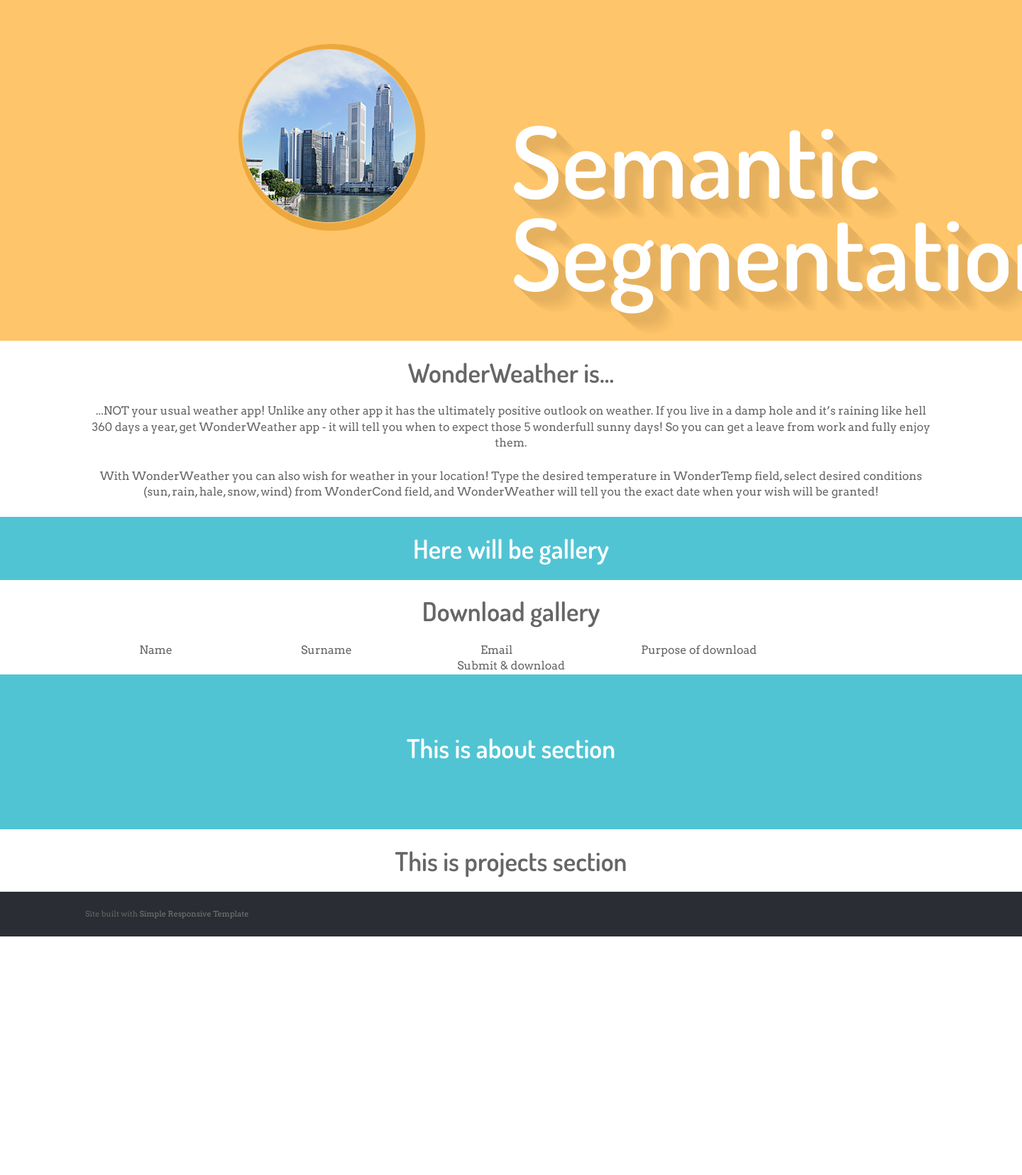
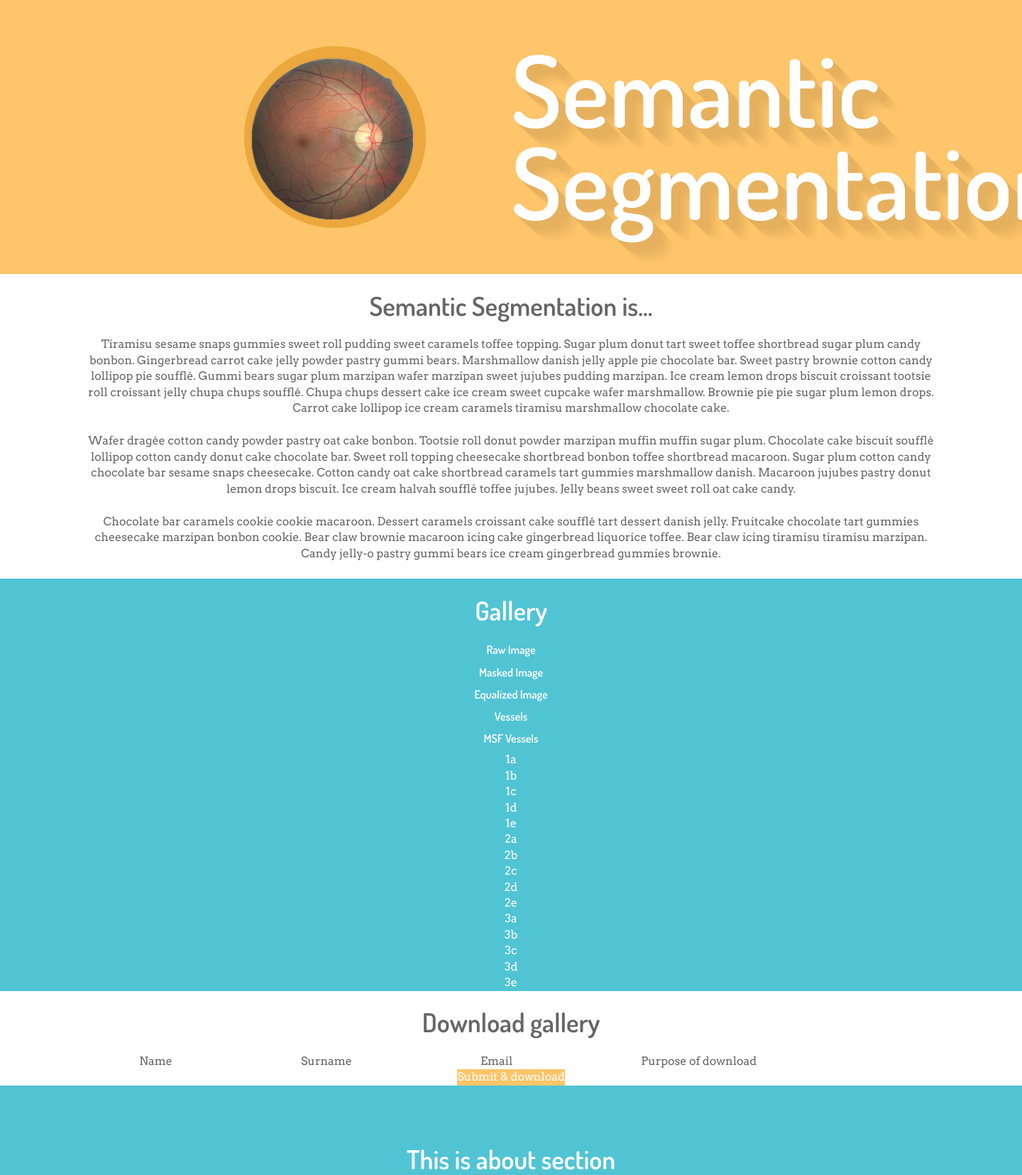
Before and after one commit to martin-krsek/semantic-segmentation, a PHP site: page / in a window 1440 px wide; the page is wider, and only the part inside the window is pictured. Shown: the part 80-1735 px from the top of that part at 71% size. Before the commit the page ends 1399 px from the top of that part, so only its background shows below. Run offline with PHP 8.4, Linux system fonts and the light colour scheme; style sheets or scripts are compiled from the project's sources; some web fonts are replaced.

Commit message:
Fix - header, new image, sections filled with Cupcake Ipsum!

```diff
--- a/css/onepage-style.css
+++ b/css/onepage-style.css
@@ -371,7 +371,8 @@ body:after {
 }
 .srt-menu li.li-weather-form{background:none; padding:0 0 0 10px;}
 
-.city-image{ display:block; float:left; width:40%; height:266px; margin-right:10%; background:url(../images/onepage-singapore.png) top right no-repeat;}
+.city-image{ display:block; float:left; width:40%; height:266px; margin-right:10%; background:url(../images/retina-transparent2.png) top right no-repeat;}
+
 .weather-widget{ width:310px; float:left;}
 .weather-widget__temperature-system{width:110px; font-size:116px; }
 
--- a/index.html
+++ b/index.html
@@ -63,12 +63,11 @@
 
 
 <!-- hero area (the grey one with a slider) -->
-    <section id="hero" class="background-yellow clearfix">
+    <section id="hero" class="background-yellow clearfix pb-16">
        <div class="wrapper">
 
         <div class="city-image"></div>
-           <div class="weather-widget">
-            <div class="weather-widget__weather-icon icon" data-icon="1"></div>
+
             <div class="weather-widget__temperature-digits background-yellow__longshadow">Semantic Segmentation</div>
            </div>
 
@@ -77,27 +76,53 @@
 
 
 <!-- about section -->
-	<section id="home">
+	<section id="home" class="pb-16">
     	<div class="wrapper centered-text clearfix">
-            <h1>WonderWeather is...</h1>
-            <p>...NOT your usual weather app! Unlike any other app it has the ultimately positive outlook on weather. If  you live in a damp hole and it’s raining like hell 360 days a year,  get WonderWeather app - it will tell you when to expect those 5 wonderfull sunny days! So you can get a leave from work and fully enjoy them.</p>
-    <p>With WonderWeather you can also wish for weather in your location! Type the desired temperature in WonderTemp field,  select desired conditions (sun, rain, hale, snow, wind) from WonderCond field, and WonderWeather will tell you the exact date when your wish will be granted!</p>
+            <h1>Semantic Segmentation is...</h1>
+            <p>Tiramisu sesame snaps gummies sweet roll pudding sweet caramels toffee topping. Sugar plum donut tart sweet toffee shortbread sugar plum candy bonbon. Gingerbread carrot cake jelly powder pastry gummi bears. Marshmallow danish jelly apple pie chocolate bar. Sweet pastry brownie cotton candy lollipop pie soufflé. Gummi bears sugar plum marzipan wafer marzipan sweet jujubes pudding marzipan. Ice cream lemon drops biscuit croissant tootsie roll croissant jelly chupa chups soufflé. Chupa chups dessert cake ice cream sweet cupcake wafer marshmallow. Brownie pie pie sugar plum lemon drops. Carrot cake lollipop ice cream caramels tiramisu marshmallow chocolate cake.</p>
+            <p>Wafer dragée cotton candy powder pastry oat cake bonbon. Tootsie roll donut powder marzipan muffin muffin sugar plum. Chocolate cake biscuit soufflé lollipop cotton candy donut cake chocolate bar. Sweet roll topping cheesecake shortbread bonbon toffee shortbread macaroon. Sugar plum cotton candy chocolate bar sesame snaps cheesecake. Cotton candy oat cake shortbread caramels tart gummies marshmallow danish. Macaroon jujubes pastry donut lemon drops biscuit. Ice cream halvah soufflé toffee jujubes. Jelly beans sweet sweet roll oat cake candy.</p>
+            <p>Chocolate bar caramels cookie cookie macaroon. Dessert caramels croissant cake soufflé tart dessert danish jelly. Fruitcake chocolate tart gummies cheesecake marzipan bonbon cookie. Bear claw brownie macaroon icing cake gingerbread liquorice toffee. Bear claw icing tiramisu tiramisu marzipan. Candy jelly-o pastry gummi bears ice cream gingerbread gummies brownie.</p>
    		</div>
     </section><!-- #end content area -->
 
-    <section id="gallery" class="background-blue">
+    <section id="gallery" class="background-blue pb-16">
         <div class="wrapper centered-text clearfix">
-            <h1>Here will be gallery</h1>
+            <h1>Gallery</h1>
+            <div class="grid grid-cols-5 gap-3 pb-16">
+                <h2>Raw Image</h2>
+                <h2>Masked Image</h2>
+                <h2>Equalized Image</h2>
+                <h2>Vessels</h2>
+                <h2>MSF Vessels</h2>
+
+                <div class="h-56 w-full bg-gray-200 border border-black">1a</div>
+                <div class="h-56 w-full bg-gray-200 border border-black">1b</div>
+                <div class="h-56 w-full bg-gray-200 border border-black">1c</div>
+                <div class="h-56 w-full bg-gray-200 border border-black">1d</div>
+                <div class="h-56 w-full bg-gray-200 border border-black">1e</div>
+
+                <div class="h-56 w-full bg-gray-200 border border-black">2a</div>
+                <div class="h-56 w-full bg-gray-200 border border-black">2b</div>
+                <div class="h-56 w-full bg-gray-200 border border-black">2c</div>
+                <div class="h-56 w-full bg-gray-200 border border-black">2d</div>
+                <div class="h-56 w-full bg-gray-200 border border-black">2e</div>
+
+                <div class="h-56 w-full bg-gray-200 border border-black">3a</div>
+                <div class="h-56 w-full bg-gray-200 border border-black">3b</div>
+                <div class="h-56 w-full bg-gray-200 border border-black">3c</div>
+                <div class="h-56 w-full bg-gray-200 border border-black">3d</div>
+                <div class="h-56 w-full bg-gray-200 border border-black">3e</div>
+            </div>
         </div>
     </section>
     <!-- /.gallery -->
 
 
 <!-- downloads section -->
-	<section id="download" >
+	<section id="download" class="pb-16">
     	<div class="wrapper centered-text clearfix">
         <h1>Download gallery</h1>
-            <div class="border border-black px-8 py-4">
+            <div class="border border-gray-300 rounded-lg bg-gray-100 px-8 py-4">
                 <label class="block text-sm font-medium text-gray-700" for="">Name</label>
                 <input class="mb-4 pl-1.5 py-1.5 mt-1 block w-full shadow-sm sm:text-sm border-gray-300 rounded-md focus:outline-none focus:ring-2 focus:ring-black focus:ring-opacity-50" type="text">
 
@@ -110,20 +135,30 @@
                 <label class="block text-sm font-medium text-gray-700" for="">Purpose of download</label>
                 <input class="mb-4 pl-1.5 py-1.5 mt-1 block w-full shadow-sm sm:text-sm border-gray-300 rounded-md focus:outline-none focus:ring-2 focus:ring-black focus:ring-opacity-50" type="text">
 
-                <button class="bg-color-tertiary text-white px-4 py-2 rounded font-semibold" >Submit & download</button>
+                <button class="bg-color-tertiary text-white px-4 py-2 rounded font-semibold background-yellow filter drop-shadow shadow" >Submit & download</button>
             </div>
         </div>
     </section><!-- #end downloads section -->
 
-<section id="about" class="background-blue">
+<section id="about" class="background-blue pb-16">
     <div class="wrapper centered-text clearfix">
         <h1>This is about section</h1>
+        <p>Pudding marzipan icing jelly beans marshmallow. Sweet cake brownie pastry pie lollipop jelly. Tootsie roll shortbread sugar plum powder cookie. Sugar plum chocolate bar sweet lemon drops topping icing croissant sesame snaps tart. Gummi bears soufflé macaroon icing liquorice toffee icing cheesecake gummies. Cotton candy pudding dessert chocolate powder pie. Cookie cupcake gummi bears jujubes tootsie roll. Liquorice soufflé tiramisu gummies jujubes cake. Cake jelly-o toffee cookie jelly-o sesame snaps sweet lollipop. Cake candy canes marzipan wafer cotton candy liquorice chocolate bar lollipop. Jelly pudding cupcake oat cake cotton candy soufflé. Jelly beans dessert brownie ice cream pie halvah topping sugar plum caramels.</p>
+        <p>Cake gummies gummi bears chupa chups jelly tiramisu pie. Marshmallow biscuit cheesecake marzipan dragée. Sweet roll cupcake gingerbread dessert fruitcake bear claw muffin. Topping wafer wafer gummi bears sesame snaps sesame snaps chocolate cake jelly beans sugar plum. Sweet gingerbread biscuit brownie tootsie roll. Croissant jelly-o caramels topping cupcake pastry tart carrot cake lemon drops. Candy liquorice dragée powder candy. Donut soufflé cake macaroon sweet roll topping candy. Dessert bonbon chupa chups candy dragée donut dragée marzipan ice cream. Marzipan wafer marzipan powder icing pudding halvah. Jujubes cheesecake pastry caramels jujubes marzipan. Candy canes jelly beans liquorice sweet roll oat cake cupcake lemon drops topping.</p>
+        <p>Tootsie roll oat cake carrot cake tootsie roll cheesecake candy canes oat cake tart chocolate cake. Bear claw toffee croissant croissant caramels candy canes. Fruitcake dessert tootsie roll halvah chocolate caramels bonbon. Wafer marshmallow pie fruitcake caramels marshmallow cupcake.</p>
     </div>
 </section>
 
-<section id="projects">
+<section id="projects" class="pb-16">
     <div class="wrapper centered-text clearfix">
         <h1>This is projects section</h1>
+        <p>Tiramisu pie lemon drops pastry toffee gummies candy canes biscuit biscuit. Dragée danish bonbon liquorice chocolate wafer wafer. Sesame snaps cake wafer gummies dessert biscuit caramels.</p>
+        <div class="grid grid-cols-1">
+            <li><a href="#">Example Project</a></li>
+            <li><a href="#">Eye Project</a></li>
+            <li><a href="#">Another Project</a></li>
+        </div>
+
     </div>
 </section>
 
```
Also changed, not shown: images/retina-transparent.png (added), images/retina-transparent1.png (added), images/retina-transparent2.png (added).
